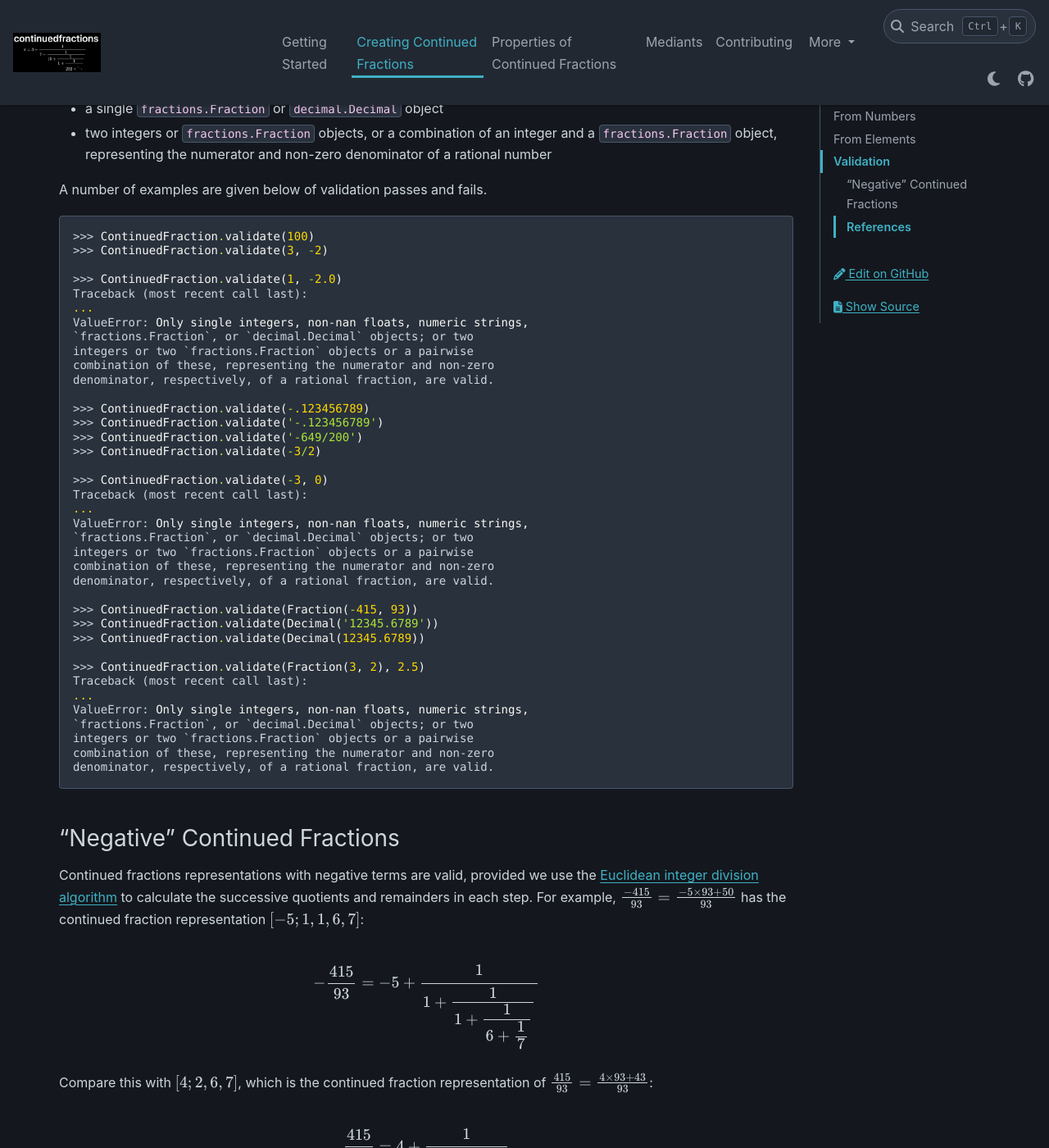
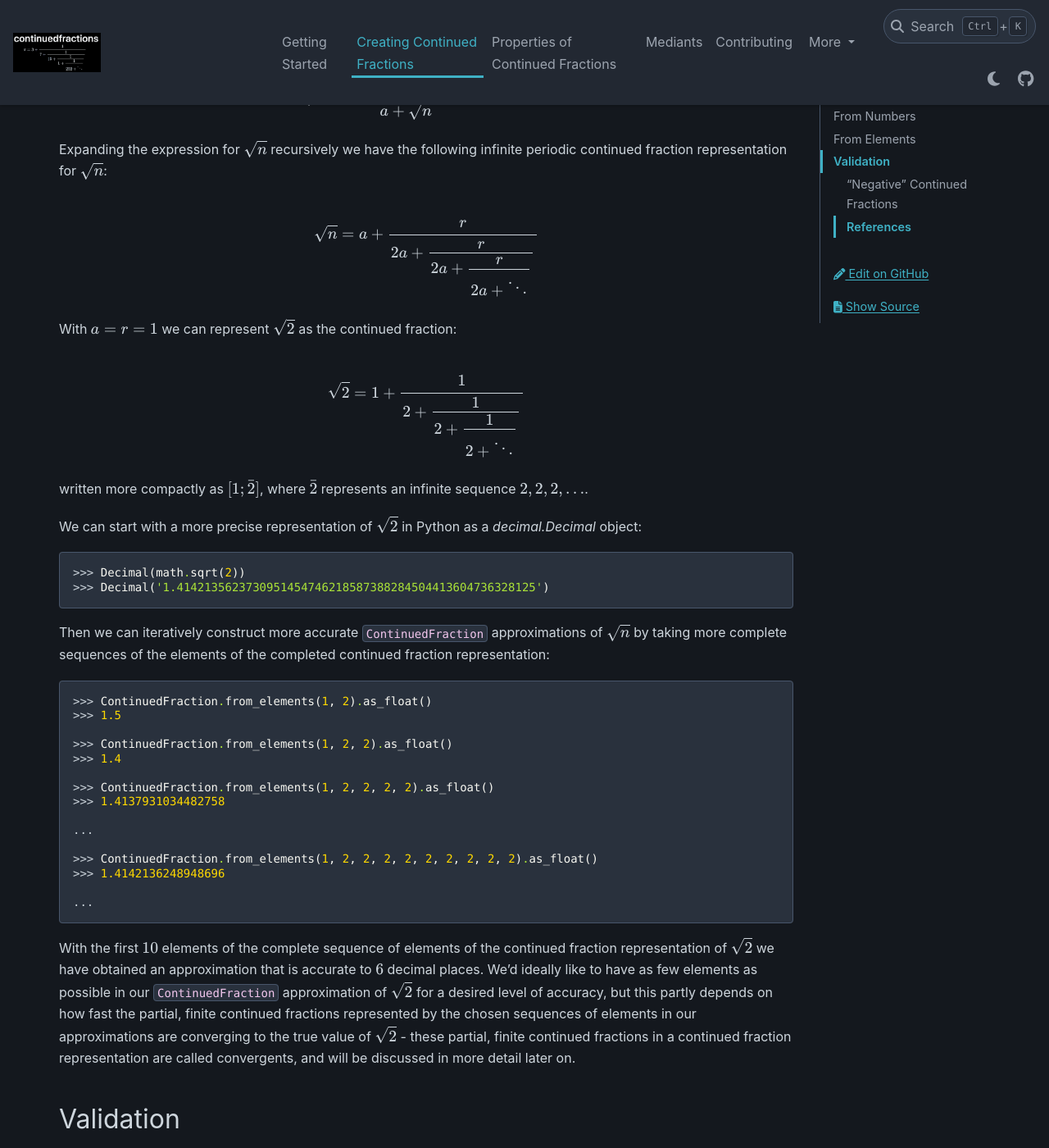
Before and after one commit to sr-murthy/continuedfractions, a Sphinx documentation site: the page built from docs/sources/creating-continued-fractions.rst, in a window 1280 px wide and 1400 px high, scrolled down 2399 px. Shown: the whole window at 82% size. Built offline with Sphinx 7.4.7 and the PyData theme 0.15.4, drawn with Linux system fonts in a browser that asks for light colours; nearby versions of some CDN libraries; some of the changed text lies outside the part shown.

Commit message:
docs: improve docs for creating continued fractions

```diff
--- a/docs/sources/creating-continued-fractions.rst
+++ b/docs/sources/creating-continued-fractions.rst
@@ -86,6 +86,64 @@ Continued fractions can also be constructed from sequences of elements, using th
    >>> assert cf * cf_negative_inverse == -1
    >>> assert cf + (-cf) == cf_inverse + cf_negative_inverse == 0
    # True
+
+.. _creating-continued-fractions.irrationals-from-elements:
+
+Approximating Irrationals
+-------------------------
+
+Using ``ContinuedFraction.from_elements()`` can be very useful when trying to approximate irrational numbers with (finite) continued fractions. We know, for example, that the square root :math:`sqrt(n)` of any non-square (positive) integer :math:`n` is irrational. This can be proved quite easily by writing :math:`n = a^2 + r`, for integers :math:`a, r > 0`, from which we have:
+
+.. math::
+   :nowrap:
+
+   \begin{alignat*}{1}
+   & r &&= n - a^2 = \left(\sqrt{n} + a\right)\left(\sqrt{n} - a\right) \\
+   & \sqrt{n} &&= a + \frac{r}{a + \sqrt{n}}
+   \end{alignat*}
+
+Expanding the expression for :math:`\sqrt{n}` recursively we have the following infinite periodic continued fraction representation for :math:`\sqrt{n}`:
+
+.. math::
+
+   \sqrt{n} = a + \cfrac{r}{2a + \cfrac{r}{2a + \cfrac{r}{2a + \ddots}}}
+
+With :math:`a = r = 1` we can represent :math:`\sqrt{2}` as the continued fraction:
+
+.. math::
+
+   \sqrt{2} = 1 + \cfrac{1}{2 + \cfrac{1}{2 + \cfrac{1}{2 + \ddots}}}
+
+written more compactly as :math:`[1; \bar{2}]`, where :math:`\bar{2}` represents an infinite sequence :math:`2, 2, 2, \ldots`.
+
+We can start with a more precise representation of :math:`\sqrt{2}` in Python as a `decimal.Decimal` object:
+
+.. code:: python
+
+   >>> Decimal(math.sqrt(2))
+   >>> Decimal('1.4142135623730951454746218587388284504413604736328125')
+
+Then we can iteratively construct more accurate ``ContinuedFraction`` approximations of :math:`\sqrt{n}` by taking more complete sequences of the elements of the completed continued fraction representation:
+
+.. code:: python
+
+   >>> ContinuedFraction.from_elements(1, 2).as_float()
+   >>> 1.5
+
+   >>> ContinuedFraction.from_elements(1, 2, 2).as_float()
+   >>> 1.4
+
+   >>> ContinuedFraction.from_elements(1, 2, 2, 2, 2).as_float()
+   >>> 1.4137931034482758
+
+   ...
+
+   >>> ContinuedFraction.from_elements(1, 2, 2, 2, 2, 2, 2, 2, 2, 2).as_float()
+   >>> 1.4142136248948696
+
+   ...
+
+With the first :math:`10` elements of the complete sequence of elements of the continued fraction representation of :math:`\sqrt{2}` we have obtained an approximation that is accurate to :math:`6` decimal places. We'd ideally like to have as few elements as possible in our ``ContinuedFraction`` approximation of :math:`\sqrt{2}` for a desired level of accuracy, but this partly depends on how fast the partial, finite continued fractions represented by the chosen sequences of elements in our approximations are converging to the true value of :math:`\sqrt{2}` - these partial, finite continued fractions in a continued fraction representation are called convergents, and will be discussed in more detail later on.
 
 .. _creating-continued-fractions.validation:
 
```
